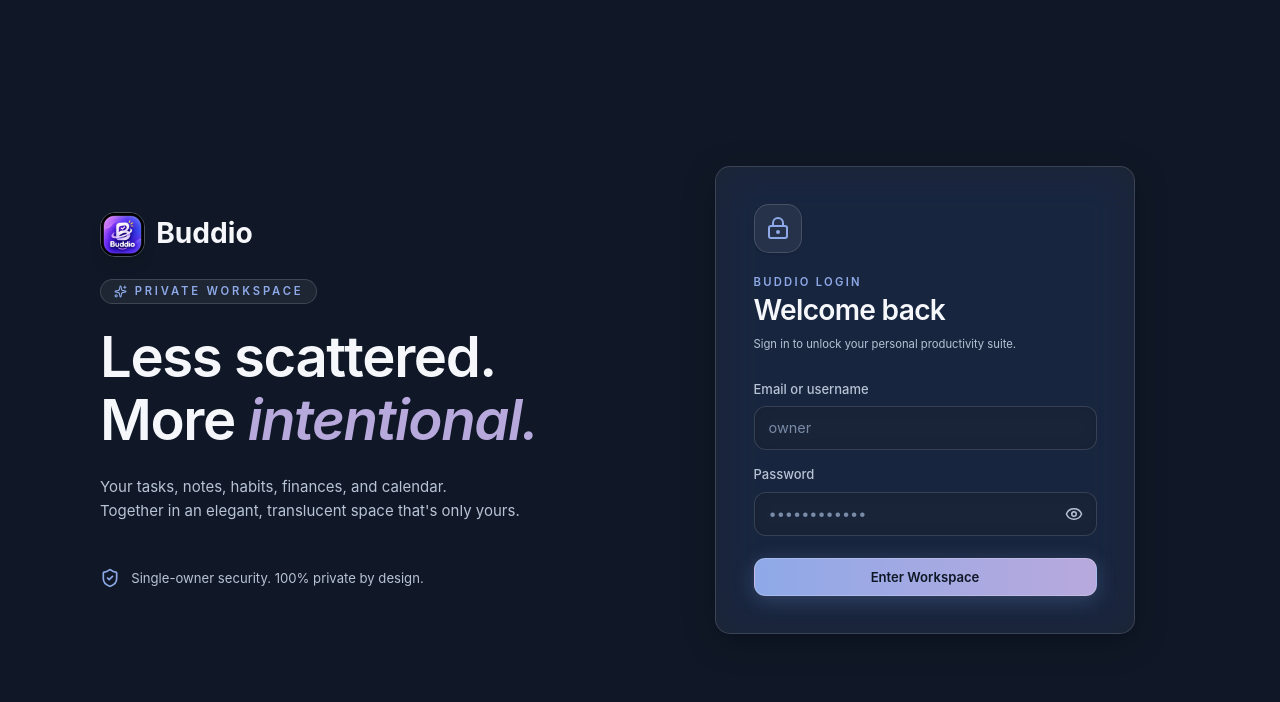
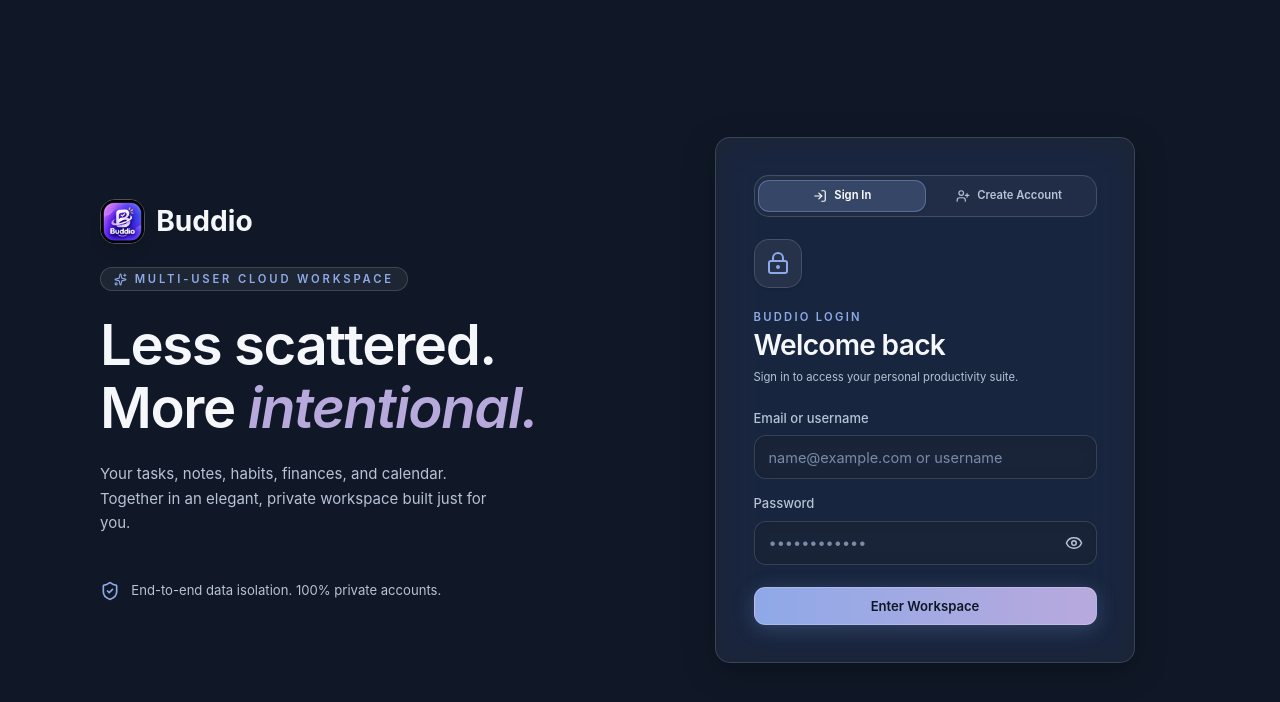
Before and after one commit to PRAVEEN0E/taskmate-frontend, a Next.js app: page /login in a window 1280 px wide. Shown: the top 702 px of the page. Built offline with nearby package versions, Linux system fonts and the light colour scheme.

Commit message:
feat(auth): add user registration / account creation to auth screen

```diff
--- a/src/features/auth/login-form.tsx
+++ b/src/features/auth/login-form.tsx
@@ -4,27 +4,73 @@ import { zodResolver } from '@hookform/resolvers/zod';
 import { z } from 'zod';
 import { useRouter } from 'next/navigation';
 import Image from 'next/image';
-import { Layers, ShieldCheck, Eye, EyeOff, LockKeyhole, Sparkles } from 'lucide-react';
+import { ShieldCheck, Eye, EyeOff, LockKeyhole, Sparkles, UserPlus, LogIn } from 'lucide-react';
 import { useState } from 'react';
 import { motion, useReducedMotion } from 'motion/react';
 import { api, setCsrf } from '@/lib/api';
 import { Button } from '@/components/ui/button';
 
-const schema = z.object({
+const loginSchema = z.object({
   identifier: z.string().trim().min(1, 'Enter your email or username').max(254),
   password: z.string().min(1, 'Enter your password'),
+});
+
+const signupSchema = z.object({
+  name: z.string().trim().min(1, 'Enter your full name').max(80),
+  email: z.string().trim().email('Enter a valid email address').max(254),
+  username: z
+    .string()
+    .trim()
+    .min(3, 'Username must be at least 3 characters')
+    .max(30)
+    .regex(/^[a-zA-Z0-9_-]+$/, 'Letters, numbers, underscores and dashes only'),
+  password: z.string().min(6, 'Password must be at least 6 characters').max(72),
 });
 
 export function LoginForm() {
   const router = useRouter(),
     reduce = useReducedMotion();
-  const [show, setShow] = useState(false),
-    [error, setError] = useState('');
-  const {
-    register,
-    handleSubmit,
-    formState: { errors, isSubmitting },
-  } = useForm<z.infer<typeof schema>>({ resolver: zodResolver(schema) });
+  const [mode, setMode] = useState<'login' | 'signup'>('login');
+  const [show, setShow] = useState(false);
+  const [error, setError] = useState('');
+
+  const loginForm = useForm<z.infer<typeof loginSchema>>({
+    resolver: zodResolver(loginSchema),
+  });
+
+  const signupForm = useForm<z.infer<typeof signupSchema>>({
+    resolver: zodResolver(signupSchema),
+  });
+
+  const handleLogin = async (values: z.infer<typeof loginSchema>) => {
+    setError('');
+    try {
+      const data = await api<{ csrfToken: string }>('/auth/login', {
+        method: 'POST',
+        body: JSON.stringify(values),
+      });
+      setCsrf(data.csrfToken);
+      router.replace('/dashboard');
+      router.refresh();
+    } catch (e) {
+      setError((e as Error).message);
+    }
+  };
+
+  const handleSignup = async (values: z.infer<typeof signupSchema>) => {
+    setError('');
+    try {
+      const data = await api<{ csrfToken: string }>('/auth/signup', {
+        method: 'POST',
+        body: JSON.stringify(values),
+      });
+      setCsrf(data.csrfToken);
+      router.replace('/dashboard');
+      router.refresh();
+    } catch (e) {
+      setError((e as Error).message);
+    }
+  };
 
   return (
     <main className="login-page">
@@ -45,7 +91,7 @@ export function LoginForm() {
           </div>
           <div className="inline-flex items-center gap-2 rounded-full border border-white/15 bg-white/[0.06] px-3.5 py-1 text-xs font-semibold uppercase tracking-[.25em] text-[#8ea9e8]">
             <Sparkles size={13} />
-            <span>Private Workspace</span>
+            <span>Multi-User Cloud Workspace</span>
           </div>
           <h1 className="text-5xl font-semibold leading-[1.12] tracking-tight text-foreground sm:text-6xl">
             Less scattered.
@@ -55,51 +101,71 @@ export function LoginForm() {
           <p className="max-w-md text-base leading-relaxed text-muted-foreground">
             Your tasks, notes, habits, finances, and calendar.
             <br />
-            Together in an elegant, translucent space that&apos;s only yours.
+            Together in an elegant, private workspace built just for you.
           </p>
           <div className="pt-6 flex items-center gap-3 text-sm text-muted-foreground">
             <ShieldCheck size={20} className="text-[#8ea9e8]" />
-            <span>Single-owner security. 100% private by design.</span>
+            <span>End-to-end data isolation. 100% private accounts.</span>
           </div>
         </section>
 
-        {/* Translucent Frosted Glass Login Card */}
+        {/* Translucent Frosted Glass Auth Card */}
         <motion.section
           initial={reduce ? false : { opacity: 0, y: 16 }}
           animate={{ opacity: 1, y: 0 }}
           transition={{ duration: 0.25 }}
           className="glass w-full max-w-md justify-self-center rounded-3xl border border-white/20 bg-[#121c2d]/80 p-8 shadow-[0_24px_64px_rgba(0,0,0,0.45)] backdrop-blur-2xl sm:p-10"
         >
+          {/* Mode Switcher Tabs */}
+          <div className="mb-6 flex rounded-2xl border border-white/15 bg-white/[0.04] p-1 text-xs">
+            <button
+              type="button"
+              onClick={() => {
+                setMode('login');
+                setError('');
+              }}
+              className={`flex-1 flex items-center justify-center gap-2 py-2 rounded-xl font-semibold transition ${
+                mode === 'login'
+                  ? 'bg-[#8ea9e8]/20 text-white border border-[#8ea9e8]/40 shadow-sm'
+                  : 'text-muted-foreground hover:text-foreground'
+              }`}
+            >
+              <LogIn size={14} /> Sign In
+            </button>
+            <button
+              type="button"
+              onClick={() => {
+                setMode('signup');
+                setError('');
+              }}
+              className={`flex-1 flex items-center justify-center gap-2 py-2 rounded-xl font-semibold transition ${
+                mode === 'signup'
+                  ? 'bg-[#8ea9e8]/20 text-white border border-[#8ea9e8]/40 shadow-sm'
+                  : 'text-muted-foreground hover:text-foreground'
+              }`}
+            >
+              <UserPlus size={14} /> Create Account
+            </button>
+          </div>
+
           <div className="mb-6 inline-flex rounded-2xl border border-white/15 bg-white/[0.06] p-3 text-[#8ea9e8] shadow-sm">
             <LockKeyhole size={24} />
           </div>
+
           <p className="mb-1 text-xs font-semibold uppercase tracking-[.2em] text-[#8ea9e8]">
-            Buddio Login
+            {mode === 'login' ? 'Buddio Login' : 'New User Registration'}
           </p>
           <h2 className="text-2xl font-semibold tracking-tight text-foreground sm:text-3xl">
-            Welcome back
+            {mode === 'login' ? 'Welcome back' : 'Join Buddio'}
           </h2>
-          <p className="mb-7 mt-2 text-xs leading-relaxed text-muted-foreground">
-            Sign in to unlock your personal productivity suite.
+          <p className="mb-6 mt-1.5 text-xs leading-relaxed text-muted-foreground">
+            {mode === 'login'
+              ? 'Sign in to access your personal productivity suite.'
+              : 'Create your private personal workspace in seconds.'}
           </p>
 
-          <form
-            onSubmit={handleSubmit(async (values) => {
-              setError('');
-              try {
-                const data = await api<{ csrfToken: string }>('/auth/login', {
-                  method: 'POST',
-                  body: JSON.stringify(values),
-                });
-                setCsrf(data.csrfToken);
-                router.replace('/dashboard');
-                router.refresh();
-              } catch (e) {
-                setError((e as Error).message);
-              }
-            })}
-            className="space-y-4"
-          >
+          {mode === 'login' ? (
+            <form onSubmit={loginForm.handleSubmit(handleLogin)} className="space-y-4">
               <div>
                 <label htmlFor="identifier" className="label">
                   Email or username
@@ -107,14 +173,16 @@ export function LoginForm() {
                 <input
                   id="identifier"
                   className="field"
-                placeholder="owner"
+                  placeholder="name@example.com or username"
                   autoComplete="username"
                   autoCapitalize="none"
                   spellCheck={false}
-                {...register('identifier')}
-                aria-invalid={!!errors.identifier}
+                  {...loginForm.register('identifier')}
+                  aria-invalid={!!loginForm.formState.errors.identifier}
                 />
-              {errors.identifier && <p className="field-error">{errors.identifier.message}</p>}
+                {loginForm.formState.errors.identifier && (
+                  <p className="field-error">{loginForm.formState.errors.identifier.message}</p>
+                )}
               </div>
 
               <div>
@@ -128,8 +196,8 @@ export function LoginForm() {
                     className="field pr-12"
                     placeholder="••••••••••••"
                     autoComplete="current-password"
-                  {...register('password')}
-                  aria-invalid={!!errors.password}
+                    {...loginForm.register('password')}
+                    aria-invalid={!!loginForm.formState.errors.password}
                   />
                   <button
                     type="button"
@@ -140,7 +208,9 @@ export function LoginForm() {
                     {show ? <EyeOff size={18} /> : <Eye size={18} />}
                   </button>
                 </div>
-              {errors.password && <p className="field-error">{errors.password.message}</p>}
+                {loginForm.formState.errors.password && (
+                  <p className="field-error">{loginForm.formState.errors.password.message}</p>
+                )}
               </div>
 
               {error && (
@@ -153,11 +223,112 @@ export function LoginForm() {
                 type="submit"
                 variant="default"
                 className="w-full mt-2"
-              disabled={isSubmitting}
+                disabled={loginForm.formState.isSubmitting}
               >
-              {isSubmitting ? 'Signing in…' : 'Enter Workspace'}
+                {loginForm.formState.isSubmitting ? 'Signing in…' : 'Enter Workspace'}
               </Button>
             </form>
+          ) : (
+            <form onSubmit={signupForm.handleSubmit(handleSignup)} className="space-y-3.5">
+              <div>
+                <label htmlFor="signup-name" className="label">
+                  Full Name
+                </label>
+                <input
+                  id="signup-name"
+                  className="field"
+                  placeholder="Praveen E"
+                  autoComplete="name"
+                  {...signupForm.register('name')}
+                  aria-invalid={!!signupForm.formState.errors.name}
+                />
+                {signupForm.formState.errors.name && (
+                  <p className="field-error">{signupForm.formState.errors.name.message}</p>
+                )}
+              </div>
+
+              <div>
+                <label htmlFor="signup-email" className="label">
+                  Email Address
+                </label>
+                <input
+                  id="signup-email"
+                  type="email"
+                  className="field"
+                  placeholder="praveen@example.com"
+                  autoComplete="email"
+                  autoCapitalize="none"
+                  {...signupForm.register('email')}
+                  aria-invalid={!!signupForm.formState.errors.email}
+                />
+                {signupForm.formState.errors.email && (
+                  <p className="field-error">{signupForm.formState.errors.email.message}</p>
+                )}
+              </div>
+
+              <div>
+                <label htmlFor="signup-username" className="label">
+                  Username
+                </label>
+                <input
+                  id="signup-username"
+                  className="field"
+                  placeholder="praveen_dev"
+                  autoComplete="username"
+                  autoCapitalize="none"
+                  spellCheck={false}
+                  {...signupForm.register('username')}
+                  aria-invalid={!!signupForm.formState.errors.username}
+                />
+                {signupForm.formState.errors.username && (
+                  <p className="field-error">{signupForm.formState.errors.username.message}</p>
+                )}
+              </div>
+
+              <div>
+                <label htmlFor="signup-password" className="label">
+                  Password
+                </label>
+                <div className="relative">
+                  <input
+                    id="signup-password"
+                    type={show ? 'text' : 'password'}
+                    className="field pr-12"
+                    placeholder="At least 6 characters"
+                    autoComplete="new-password"
+                    {...signupForm.register('password')}
+                    aria-invalid={!!signupForm.formState.errors.password}
+                  />
+                  <button
+                    type="button"
+                    className="absolute right-3.5 top-1/2 -translate-y-1/2 text-muted-foreground transition hover:text-foreground"
+                    onClick={() => setShow(!show)}
+                    aria-label={show ? 'Hide password' : 'Show password'}
+                  >
+                    {show ? <EyeOff size={18} /> : <Eye size={18} />}
+                  </button>
+                </div>
+                {signupForm.formState.errors.password && (
+                  <p className="field-error">{signupForm.formState.errors.password.message}</p>
+                )}
+              </div>
+
+              {error && (
+                <div role="alert" className="rounded-xl border border-red-500/30 bg-red-500/10 p-3 text-xs text-red-200">
+                  {error}
+                </div>
+              )}
+
+              <Button
+                type="submit"
+                variant="default"
+                className="w-full mt-2"
+                disabled={signupForm.formState.isSubmitting}
+              >
+                {signupForm.formState.isSubmitting ? 'Creating account…' : 'Create Account & Enter'}
+              </Button>
+            </form>
+          )}
         </motion.section>
       </div>
     </main>
```
Lines whose indentation alone changed are shown as unchanged.
